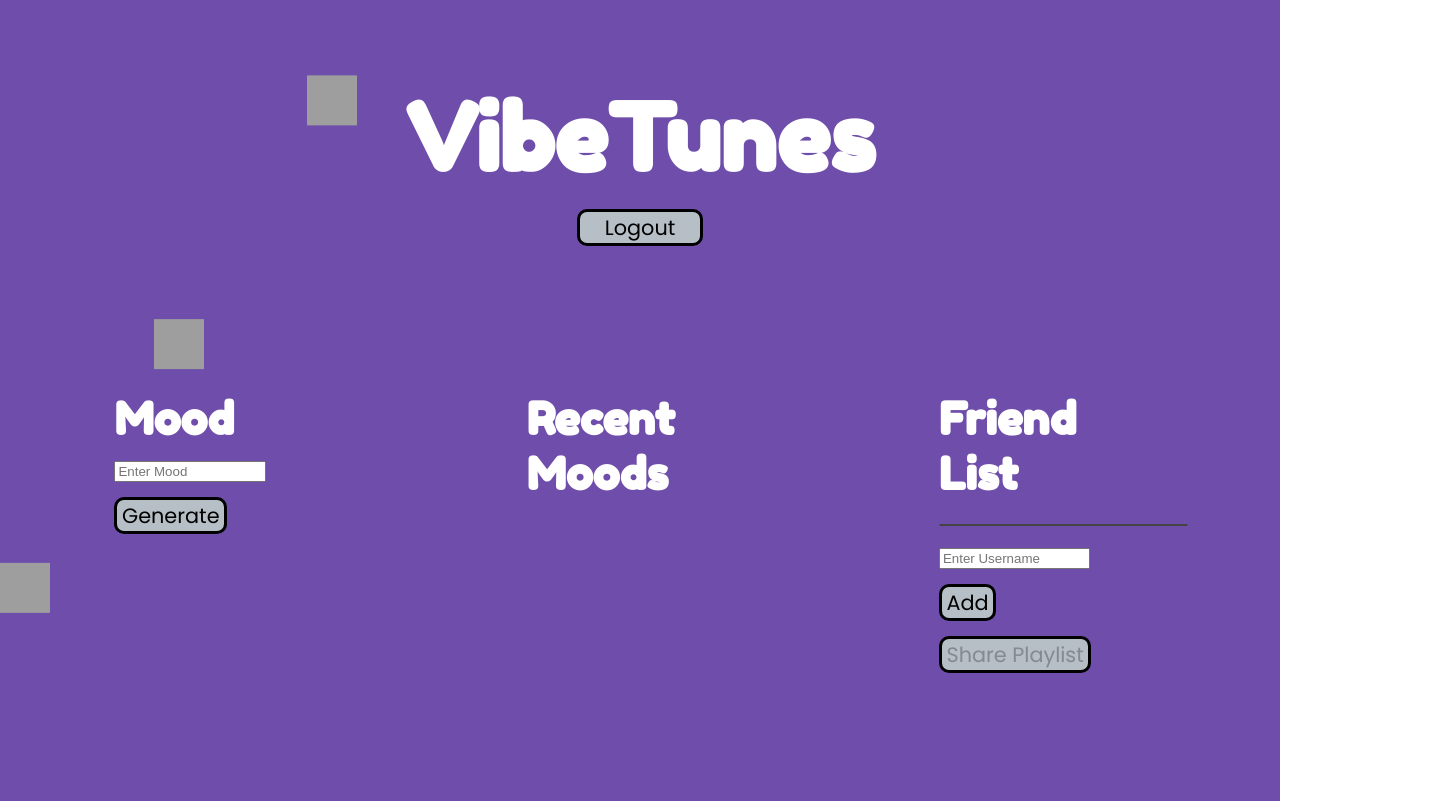
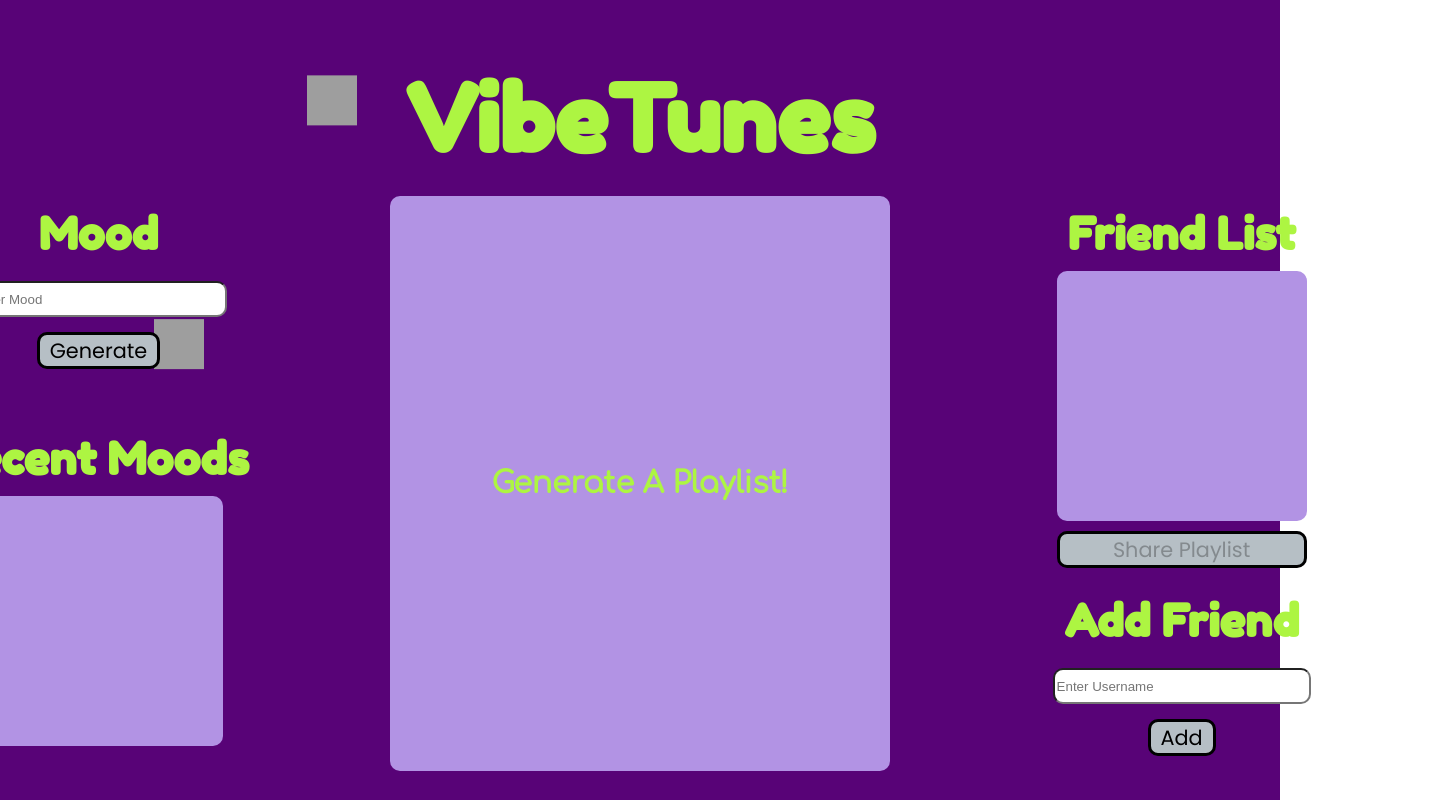
Before and after one commit to j-jurado/VibeTunes, a React (Create React App) app in the folder client/: page /mood in a window 1280 px wide. Shown: the whole page, 1452 px wide, since content can reach past the window. Built offline with nearby package versions, Linux system fonts and the light colour scheme; sample sign-in values are in the browser's storage; grey boxes are pictures that could not be loaded.

Commit message:
Update styling

```diff
--- a/client/src/App.css
+++ b/client/src/App.css
@@ -25,7 +25,7 @@
   flex-direction: column;
   justify-content: center;
   align-items: center;
-  background-color: #6e4eaa;
+  background-color: #580377;
   font-family: 'Poppins', sans-serif;
   color: white;
   min-height: 100vh;
@@ -48,8 +48,9 @@
 }
 
 .column {
+  width: 500px;
   flex: 1;
-  padding: calc(5em + 1vw);
+  padding: calc(0.5em + 1vw);
 }
 
 .mood button {
@@ -118,6 +119,43 @@ button {
   padding-top: 1%;
 }
 
+.logout {
+  display: flex;
+  align-items: center;
+  align-self: center;
+  position: relative;
+  width: 100px;
+  height: 40px;
+  background: rgb(182, 191, 197);
+  padding: 0% 2%;
+  border: 3px solid rgb(0, 0, 0);
+  box-sizing: border-box;
+  border-radius: 10px;
+  border-style: smooth;
+  font-family: 'Gill Sans', 'Gill Sans MT', Calibri, 'Trebuchet MS', sans-serif;
+  font-size: calc(0.2em + 1vw);
+  padding-top: 0%;
+  margin: 0px;
+}
+
+.share-button {
+  display: flex;
+  align-items: center;
+  align-self: center;
+  position: relative;
+  width: 250px;
+  background: rgb(182, 191, 197);
+  padding: 0% 2%;
+  border: 3px solid rgb(0, 0, 0);
+  box-sizing: border-box;
+  border-radius: 10px;
+  border-style: smooth;
+  font-family: 'Gill Sans', 'Gill Sans MT', Calibri, 'Trebuchet MS', sans-serif;
+  font-size: calc(0.5em + 1vw);
+  padding-top: 0%;
+  margin-top: 10px
+}
+
 .mood-button {
   display: flex;
   align-items: center;
@@ -133,6 +171,7 @@ button {
   font-family: 'Gill Sans', 'Gill Sans MT', Calibri, 'Trebuchet MS', sans-serif;
   font-size: calc(0.5em + 1vw);
   padding-top: 0%;
+  margin: 0px;
 }
 
 
@@ -181,7 +220,10 @@ button:hover {
 }
 
 .input-responsive {
-  width: calc(5em + 6vw);
+  width: 250px;
+  height: 30px;
+  border-radius: 10px;
+  margin-top: 10px;
 }
 
 .App-link {
@@ -221,14 +263,79 @@ button:hover {
 }
 
 .friends-list {
-  border: 1px solid #444;
-  background-color: #b293e4;
-  border-radius: 20px;
-  padding-left: 20px;
-  width: 100%;
+  text-align: center;
+}
+
+.logo-h1 {
+  color: #adf542;
+  margin: 0px;
+}
+.mood-h2 {
+  color: #adf542;
+
+  text-align: center;
+  margin: 10px;
+}
+
+.input-center {
+  text-align: center;
+}
+
+.center-button {
   display: flex;
   justify-content: center;
-  flex-direction: column;
-  max-width: 100%;
-  margin: 10% auto;
+  align-items: center;
 }
+
+.friends-container {
+  display: flex;
+  align-items: center;
+  justify-content: center;
+
+}
+
+.friends-border {
+  text-align: center;
+  height: 250px;
+  width: 250px;
+  border-radius: 10px;
+  background-color: #b293e4;
+}
+
+.logout-container {
+  width:100%;
+}
+
+.recent-h2 {
+  text-align: center;
+  margin-top: 30px
+}
+
+.mood-selection {
+  height: 150px;
+}
+
+.PlayerNotLoaded {
+  text-align: center;
+  vertical-align: middle;
+  width: 500px;
+  height: 575px;
+  background-color: #b293e4;
+  border-radius: 10px;
+  display: table;
+  font-size: 500;
+
+}
+
+.p-player {
+  color: #adf542;
+  font-size: 30px;
+  font-weight: bold;
+  display: table-cell;
+  vertical-align: middle;
+}
+
+.p-friends {
+  margin-top: 25px;
+  font-size: 30px;
+}
--- a/client/src/components/login.js
+++ b/client/src/components/login.js
@@ -42,9 +42,6 @@ function Login() {
     return (
         <div className="home">
             <div className="home app-container">
-                <div className="header-container">
-                    <div class="site-setting"><img src="https://cdn.discordapp.com/attachments/1080566050132865074/1163510783460786266/126472.png?ex=653fd6db&is=652d61db&hm=6318973262d3e03f4589cd489dae0a721fc96a3b97bc42190c706308a2450706&" width="90%" height="90%" alt="settings"></img></div>
-                </div>
                 <div class="site-logo"><img src="https://cdn.discordapp.com/attachments/1080566050132865074/1163502858201747577/vibetunes_prev_ui.png?ex=653fcf7a&is=652d5a7a&hm=796cac0e96f6cb8ca866d9fb259a8bed5c67c82042191e5e08d1e65ae26e1036&" width="100%" alt="mainlogo"></img></div>
                 <button onClick={spotifyAuthLogin}>
                     Login With Spotify
--- a/client/src/components/mood.js
+++ b/client/src/components/mood.js
@@ -321,11 +321,16 @@ function Mood() {
         <div key={index} style={style} className={`music-note-${index}`} />
       ))}
       <div className="mood">
-        <h1>VibeTunes</h1>
-        <button className="mood-button" onClick={logout}>Logout</button>
+        <div className="logout-container">
+          <button className="logout" onClick={logout}>Logout</button>
+        </div>
+        <h1 className="logo-h1">VibeTunes</h1>
         <div className="container">
           <div className="column">
-            <h2>Mood</h2>
+            <div className="mood-colum">
+              <h2 className="mood-h2">Mood</h2>
+              <div className="mood-selection">
+                <div className="input-center">
                   <input
                     className="input-responsive"
                     type="text"
@@ -333,45 +338,65 @@ function Mood() {
                     placeholder="Enter Mood"
                     onChange={(e) => setMoodInput(e.target.value.toLowerCase())}
                   />
+                  <div>
+                    {invalidMood ? <p style={{color: 'red'}}>Invalid Mood!</p> : null}
+                  </div>
+                </div>
+                <div className="center-button">
                   <button className="mood-button" onClick={buildPlaylist}>Generate</button>
-            {/* Following code block moved here */}
-            <div>
-              {invalidMood ? <p>Invalid Mood!</p> : null}
                 </div>
+              </div>
+              <h2 className="mood-h2">Recent Moods</h2>
+              <div className="friends-container">
+                <div className="friends-border">
+                  <div className="input-center">
+                  {recentMoods.slice(0, 4).map((mood, index) => (
+                      <p className="p-friends"key={index}>{mood}</p>
+                    ))}
+                  </div>
+                </div>
+              </div>
+            </div>
+          </div>
+          <div className="column">
             <div style={{ width: '100px', height: '100px' }}>
               {validPlaylist
                 ? <iframe
                   id="Player"
                   src={playlistLink}
                   width="500px"
-                  height="500px"
+                  height="575px"
                   frameBorder="0"
                   allowFullScreen=""
                   allow="autoplay; encrypted-media; fullscreen; picture-in-picture"
                   loading="lazy">
                 </iframe>
-                : <div className="PlayerNotLoaded"></div>
+                : <div className="PlayerNotLoaded"><p className="p-player">Generate A Playlist!</p></div>
               }
             </div>
           </div>
           <div className="column">
-            <h2>Recent Moods</h2>
-            {recentMoods.slice(0, 4).map((mood, index) => (
-              <p key={index}>{mood}</p>
+            <h2 className="mood-h2">Friend List</h2>
+            <div className="friends-container">
+              <div className="friends-border">
+                <div className="friends-list">
+                  {friends.slice(0, 4).map((friend, index) => (
+                    <p className="p-friends"
+                      key={index}
+                      onClick={() => handleFriendClick(friend)}
+                      style={{ color: friend === selectedFriend ? '#adf542' : 'white' }}>{friend}</p>
                   ))}
                 </div>
-          <div className="column">
-            <h2>Friend List</h2>
-            <div className="friends-list">
-              {friends.slice(0, 4).map((friend, index) => (
-                <p
-                  key={index}
-                  onClick={() => handleFriendClick(friend)}
-                  style={{ color: friend === selectedFriend ? 'red' : 'black' }}>{friend}</p>
-              ))}
               </div>
-            {/* Following input field placed here */}
-            <div>
+            </div>
+            <div className="center-button">
+              <button className="share-button"
+                  onClick={handleShareClick}
+                  disabled={selectedFriend !== '' && playlistID !== '' ? false : true}
+                >Share Playlist</button>
+            </div>
+            <h2 className="mood-h2">Add Friend</h2>
+            <div className="input-center">
               <input
                 className="input-responsive"
                 type="text"
@@ -379,13 +404,9 @@ function Mood() {
                 value={friendName}
                 onChange={handleNameChange}
               />
+            </div>
+            <div className="center-button">
               <button className="mood-button" onClick={handleAddFriend}>Add</button>
-            </div>
-            <div>
-              <button className="mood-button"
-                onClick={handleShareClick}
-                disabled={selectedFriend !== '' && playlistID !== '' ? false : true}
-              >Share Playlist</button>
             </div>
           </div>
         </div>
```
Also changed, not shown: client/src/pages/home.js (deleted, +0 -31 lines), client/src/pages/login.js (deleted, +0 -59 lines), 1 other file (tests, documents, lock files or other folders). Lines whose indentation alone changed are shown as unchanged.
